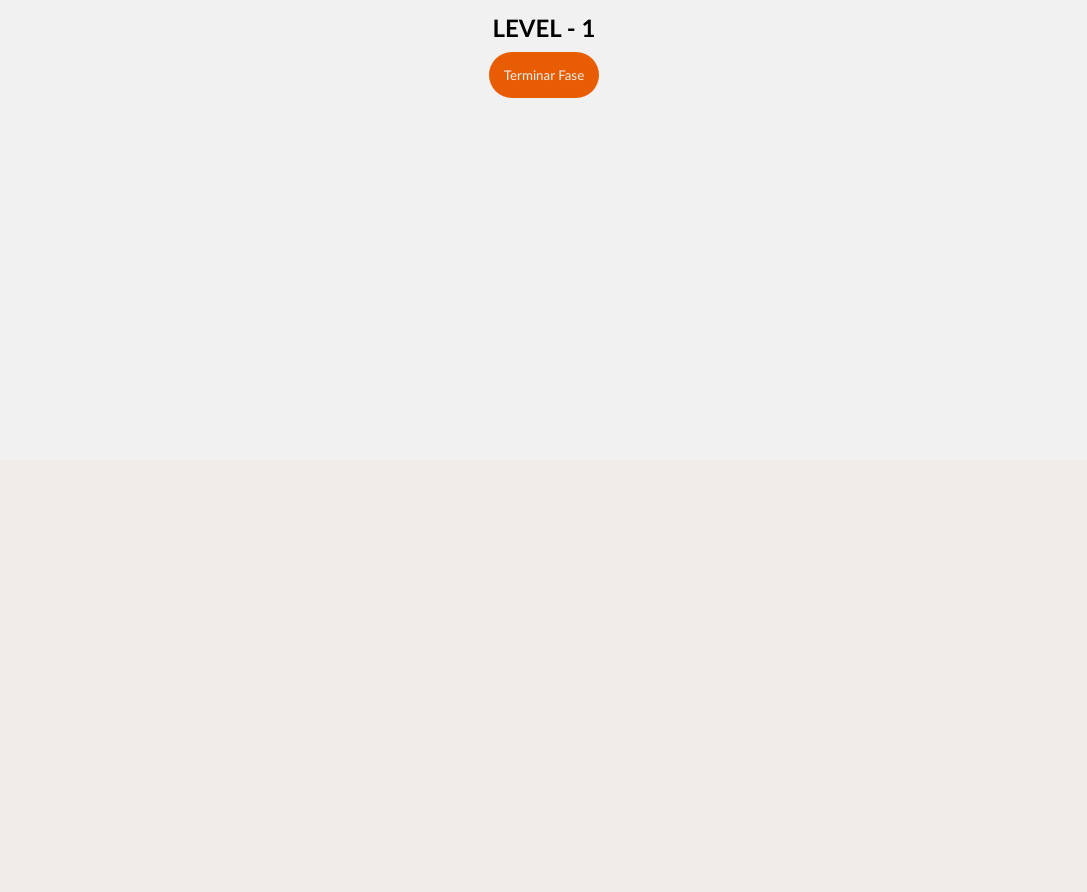
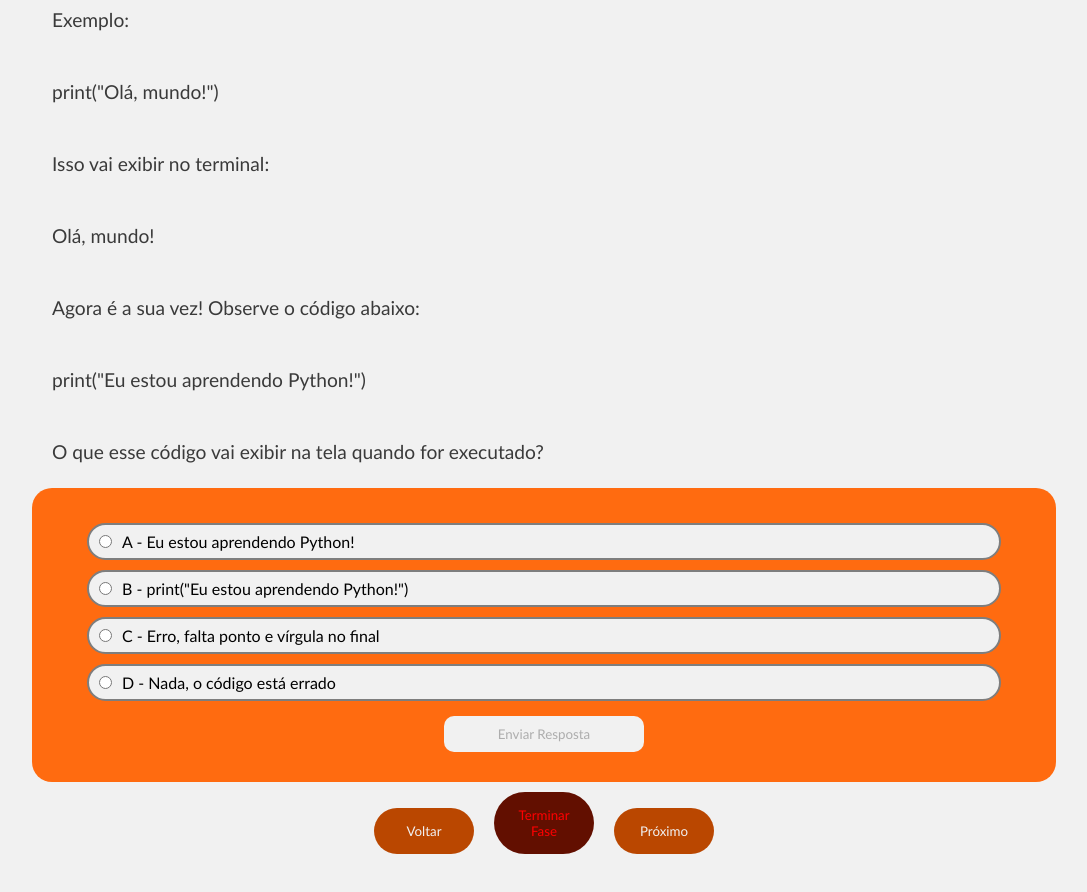
Before and after one commit to R1cardoSevero/TCC_PE_FACULDADE, a React (Vite) app in the folder TCC-PraticasExtensao/projeto-pe-faculdade/: page /fase/1 in a window 1280 px wide. Shown: the part 340-1232 px from the top of the page, without its empty margins (96-1183 px from the left). Before the commit the page ends 800 px from the top, so only its background shows below. Built offline with nearby package versions, Linux system fonts and the light colour scheme; the HTML template or start-up script is replaced by a standard one.

Commit message:
Desafios Inseridos

```diff
--- /dev/null
+++ b/TCC-PraticasExtensao/projeto-pe-faculdade/src/Desafio.jsx
@@ -0,0 +1,30 @@
+import { useState } from 'react'
+import './desafio.css'
+
+export default function Desafio(props){
+    const infoFase = props.infoDesafio
+    const alternativas = infoFase.alternativas
+    const [alternativaEscolhida, setAlternativaEscolhida] = useState(null)
+    const [acertou, setAcertou] = useState(null)
+    console.log(acertou)
+
+    function responderPergunta(){
+        if(alternativaEscolhida == infoFase.correta){
+            console.log("resposta certa")
+            setAcertou(true)
+        }else{
+            console.log("resposta errada")
+            setAcertou(false)
+        }
+    }
+
+    return <div id="desafioArticle">
+            <h1>Desafio</h1>
+            {infoFase.texto_fase.map((texto)=>(<p>{texto}</p>))}
+            <section id="alternativas">
+                {alternativas.map((alternativa)=>(<label className={alternativaEscolhida==alternativa.id?'opcaoEscolhida':null}><input type="radio" name="alternativa_escolhida" value={alternativa.id} onChange={(e)=>(setAlternativaEscolhida(e.target.value))}/>{alternativa.id} - {alternativa.texto}</label>))}
+                <button id='botaoResponder' disabled={!alternativaEscolhida} onClick={()=>(responderPergunta())}>Enviar Resposta</button>
+                {(acertou != null && acertou == false)?<p className='dicaDesafio errou'>{infoFase.se_errar}</p>:(acertou == true?<p className='dicaDesafio acertou'>{infoFase.se_acertar}</p>:null)}
+            </section>
+        </div>
+}
--- a/TCC-PraticasExtensao/projeto-pe-faculdade/src/PaginaLevel.css
+++ b/TCC-PraticasExtensao/projeto-pe-faculdade/src/PaginaLevel.css
@@ -4,14 +4,34 @@
     justify-content: center;
     flex-direction: column;
     align-items: center;
-    height: 100vh;
+    padding: 50px 0px;
 }
 
 #paginaLevel button{
+    cursor: pointer;
+}
+
+#paginaLevel .botaoNavegarDesafios{
     margin: 10px;
     padding: 15px;
     border-radius: 50px;
     border: none;
     background-color:#E85D04;
     color: #f1f1f1;
+    width: 100px;
 }
+
+#paginaLevel .botaoNavegarDesafios{
+    background-color: #ba4700;
+}
+
+#paginaLevel .terminarFase{
+    margin: 10px;
+    padding: 15px;
+    border-radius: 50px;
+    border: none;
+    background-color:#620f00;
+    color: #f1f1f1;
+    width: 100px;
+    color: red;
+}
--- a/TCC-PraticasExtensao/projeto-pe-faculdade/src/PaginaLevel.jsx
+++ b/TCC-PraticasExtensao/projeto-pe-faculdade/src/PaginaLevel.jsx
@@ -1,20 +1,35 @@
+import { useState } from 'react';
+import Desafio from './Desafio';
 import './PaginaLevel.css';
-
+import desafios from './desafios'
 import { useParams, useNavigate,useLocation } from 'react-router-dom'
 
 export default function PaginaLevel(){
     const { idFase } = useParams()
     const navigate = useNavigate()
-    const location = useLocation() // ← falta isso
+    const location = useLocation()
+    const [desafioAtual,setDesafioAtual] = useState(1)
 
     function terminarFase(xpGanho) {
         navigate('/home', { state: { id: location.state?.idUsuario, xpGanho } })
     }
 
+    function trocandoDesafio(valor){
+        console.log("TROCANDO DESAFIO")
+        console.log(valor)
+
+        const proximoValor = desafioAtual + valor;
+
+        if (proximoValor >= 1 && proximoValor <= 5) {
+            setDesafioAtual(proximoValor);
+        }
+    }
+
     return (
         <section id="paginaLevel">
             <h1>LEVEL - {idFase}</h1>
-            <button onClick={()=>(terminarFase(556))}>Terminar Fase</button>
+            {desafios.filter((desafio) => desafio.id === desafioAtual).map((desafio) => <Desafio key={desafio.id} infoDesafio={desafio} />)}
+            <span><button className='botaoNavegarDesafios' onClick={()=>(trocandoDesafio(-1))}>Voltar</button><button onClick={()=>(terminarFase(556))} className='terminarFase'>Terminar Fase</button><button className='botaoNavegarDesafios' onClick={()=>(trocandoDesafio(+1))}>Próximo</button></span>
         </section>
     )
 }
--- a/TCC-PraticasExtensao/projeto-pe-faculdade/src/PaginaLogin.css
+++ b/TCC-PraticasExtensao/projeto-pe-faculdade/src/PaginaLogin.css
@@ -1,6 +1,11 @@
 @import url('https://fonts.googleapis.com/css2?family=Press+Start+2P&family=Nunito:wght@400;600;700;800&display=swap');
 
+*{
+  margin: 0;
+  padding: 0;
+  box-sizing: border-box;
 
+}
 
 form{
     display: flex;
--- a/TCC-PraticasExtensao/projeto-pe-faculdade/src/PaginaUsuario.jsx
+++ b/TCC-PraticasExtensao/projeto-pe-faculdade/src/PaginaUsuario.jsx
@@ -53,7 +53,7 @@ export default function PaginaUsuario(props){
         <main>
             <UserInfo userImage={imagemDefaultUser} userName={dadosUsuario.username} xp={dadosUsuario.xp}/>
             <BotaoConfiguracoes onAbrirFechar={onAbrirFechar}/>
-            <AreaFases idUsuario={id} fasesConcluidas={dadosUsuario.fases_concluidas}/>
+            <AreaFases idUsuario={id} fasesConcluidas={dadosUsuario.fases_concluidas?dadosUsuario.fases_concluidas:[]}/>
             <UserXpInfo xp={dadosUsuario.xp}/>
             {abaConfiguracao && <Configuracoes onAbrirFechar={onAbrirFechar} dadosUsuario={dadosUsuario} onBuscarUsuario={buscarUsuario}  onTrocaUsername={trocandoUserName}/>}
         </main>
--- /dev/null
+++ b/TCC-PraticasExtensao/projeto-pe-faculdade/src/desafio.css
@@ -0,0 +1,81 @@
+#desafioArticle{
+    padding: 0px 10vw;
+    display: flex;
+    flex-direction: column;
+
+    p{
+        margin: 10px;
+        font-size:1.2rem;
+        line-height: 2rem;
+        padding: 10px;
+        color: #3a3a3a;
+    }
+
+    p:nth-child(3){
+        background-color: rgb(212, 99, 28);
+        color: #f1f1f1;
+    }
+
+    h1{
+        margin: 20px;
+        text-align: center;
+    }
+}
+
+#alternativas{
+    display: flex;
+    flex-direction: column;
+    background-color: #ff6b10;
+    border-radius: 20px;
+    padding: 30px 50px;
+}
+
+#alternativas input{
+    margin: 10px;
+}
+
+#alternativas label{
+    background-color: #f1f1f1;
+    margin: 5px;
+    border: 2px solid rgb(126, 126, 126);
+    border-radius: 20px;
+}
+
+#alternativas label:hover{
+    background-color: #d9d9d9;
+}
+
+#desafioArticle #botaoResponder{
+    width: fit-content;
+    padding: 10px 20px;
+    border-radius: 0;
+    border: none;
+    margin: 10px auto 0px auto;
+    background-color:#f1f1f1;
+    border-radius: 10px;
+    width: 200px;
+}
+
+#desafioArticle #botaoResponder:hover{
+    background-color:#b9b9b9;
+}
+
+#desafioArticle .opcaoEscolhida{
+    background-color: #E85D04;
+    color: #f1f1f1;
+    border-color: #613204;
+}
+
+#desafioArticle .acertou{
+    background-color: rgb(79, 191, 45);
+    color: #f1f1f1;
+    text-align: center;
+    border-radius: 20px;
+}
+
+#desafioArticle .errou{
+    background-color: rgb(218, 18, 18);
+    color: #f1f1f1;
+    text-align: center;
+    border-radius: 20px;
+}
--- /dev/null
+++ b/TCC-PraticasExtensao/projeto-pe-faculdade/src/desafios.js
@@ -0,0 +1,138 @@
+
+const desafios = [
+  {
+    id: 1,
+    id_fase: 1,
+    texto_fase: [
+      'Bem-vindo ao seu primeiro desafio de Python!',
+      ' Em Python, para mostrar uma mensagem na tela, usamos a função print(). Ela é uma das funções mais usadas na linguagem e é perfeita para exibir textos, números e resultados.',
+      'Exemplo:',
+      '  print("Olá, mundo!")',
+      'Isso vai exibir no terminal:',
+      '  Olá, mundo!',
+      'Agora é a sua vez! Observe o código abaixo:',
+      '  print("Eu estou aprendendo Python!")',
+      'O que esse código vai exibir na tela quando for executado?',
+    ],
+    alternativas: [
+      { id: "A", texto: 'Eu estou aprendendo Python!' },
+      { id: "B", texto: 'print("Eu estou aprendendo Python!")' },
+      { id: "C", texto: 'Erro, falta ponto e vírgula no final' },
+      { id: "D", texto: 'Nada, o código está errado' },
+    ],
+    correta: "A",
+    se_errar: 'Quase lá! Lembre-se que a função print() exibe apenas o conteúdo que está dentro das aspas, sem mostrar a função em si. Tente novamente!',
+    se_acertar: 'Parabéns! Você acertou! 🎉',
+  },
+  {
+    id: 2,
+    id_fase: 1,
+    texto_fase: [
+      '🐍 Agora vamos falar sobre variáveis!',
+      'Uma variável é como uma caixinha onde você guarda um valor para usar depois. Em Python, criar uma variável é muito simples — basta escolher um nome e atribuir um valor usando o sinal de igual (=).',
+      'Exemplo:',
+      '  nome = "Maria"',
+      '  print(nome)',
+      'Isso vai exibir:',
+      '  Maria',
+      'Observe o código abaixo:',
+      '  idade = 25',
+      '  print(idade)',
+      'O que será exibido na tela quando esse código for executado?',
+    ],
+    alternativas: [
+      { id: "A", texto: '"idade"' },
+      { id: "B", texto: 'idade = 25' },
+      { id: "C", texto: '25' },
+      { id: "D", texto: 'Erro, números não podem ser guardados em variáveis' },
+    ],
+    correta: "C",
+    se_errar: 'Atenção! Quando usamos print() com o nome de uma variável (sem aspas), o Python exibe o valor guardado nela, não o nome. Tente novamente!',
+    se_acertar: 'Parabéns! Você acertou! 🎉',
+  },
+  {
+    id: 3,
+    id_fase: 1,
+    texto_fase: [
+      '🐍 Hora de aprender sobre tipos de dados!',
+      'Em Python, existem diferentes tipos de dados. Os mais comuns para iniciantes são:',
+      '• String (str): textos, sempre entre aspas. Ex: "olá"',
+      '• Inteiro (int): números sem casas decimais. Ex: 10',
+      '• Float: números com casas decimais. Ex: 3.14',
+      '• Booleano (bool): verdadeiro ou falso. Ex: True ou False',
+      'Observe as variáveis abaixo:',
+      '  a = "Python"',
+      '  b = 42',
+      '  c = 3.14',
+      '  d = True',
+      'Qual dessas variáveis é do tipo String (str)?',
+    ],
+    alternativas: [
+      { id: "A", texto: 'b' },
+      { id: "B", texto: 'c' },
+      { id: "C", texto: 'd' },
+      { id: "D", texto: 'a' },
+    ],
+    correta: "D",
+    se_errar: "Quase! Strings são textos que ficam entre aspas (\" \" ou ' '). Olhe novamente para as variáveis e veja qual delas tem um texto entre aspas.",
+    se_acertar: 'Parabéns! Você acertou! 🎉',
+  },
+  {
+    id: 4,
+    id_fase: 1,
+    texto_fase: [
+      '🐍 Vamos praticar operações matemáticas!',
+      'Python pode funcionar como uma calculadora poderosa. Os operadores matemáticos básicos são:',
+      '  +  →  soma',
+      '  -  →  subtração',
+      '  *  →  multiplicação',
+      '  /  →  divisão',
+      'Exemplo:',
+      '  resultado = 10 + 5',
+      '  print(resultado)',
+      'Isso exibe: 15',
+      'Agora observe o código abaixo:',
+      '  x = 8',
+      '  y = 3',
+      '  print(x * y)',
+      'Qual será o resultado exibido na tela?',
+    ],
+    alternativas: [
+      { id: "A", texto: '83' },
+      { id: "B", texto: '11' },
+      { id: "C", texto: '24' },
+      { id: "D", texto: '5' },
+    ],
+    correta: "C",
+    se_errar: 'Atenção! O operador * em Python representa multiplicação, não concatenação. Então 8 * 3 significa 8 vezes 3. Tente calcular novamente!',
+    se_acertar: 'Parabéns! Você acertou! 🎉',
+  },
+  {
+    id: 5,
+    id_fase: 1,
+    texto_fase: [
+      '🐍 Desafio final da fase 1: entrada de dados com input()!',
+      'Além de exibir informações com print(), o Python também consegue receber informações do usuário usando a função input(). Ela pausa o programa e espera que o usuário digite algo.',
+      'Exemplo:',
+      '  nome = input("Qual é o seu nome? ")',
+      '  print("Olá, " + nome + "!")',
+      'Se o usuário digitar "Carlos", o programa exibirá:',
+      '  Olá, Carlos!',
+      'Agora observe o código abaixo:',
+      '  linguagem = input("Qual linguagem você está aprendendo? ")',
+      '  print("Você está aprendendo " + linguagem)',
+      'Se o usuário digitar "Python", o que será exibido na tela?',
+    ],
+    alternativas: [
+      { id: "A", texto: 'Você está aprendendo linguagem' },
+      { id: "B", texto: 'Você está aprendendo "Python"' },
+      { id: "C", texto: 'Você está aprendendo Python' },
+      { id: "D", texto: 'Erro, não é possível juntar textos com o operador +' },
+    ],
+    correta: "C",
+    se_errar: 'Quase lá! O operador + entre strings serve para juntá-las (concatenação). O valor que o usuário digitou é guardado na variável sem as aspas. Tente novamente!',
+    se_acertar: 'Parabéns! Você acertou! 🎉',
+  },
+];
+
+export default desafios;
--- a/TCC-PraticasExtensao/projeto-pe-faculdade/src/infoFase.jsx
+++ b/TCC-PraticasExtensao/projeto-pe-faculdade/src/infoFase.jsx
@@ -4,13 +4,14 @@ import { useNavigate } from 'react-router-dom'
 export default function InfoFaseSection(props){
     const fase = props.InformacoesFase
     const navigate = useNavigate()
+    const idUsuario = props.idUsuario
 
     function fecharJanela(){
         props.onAbrirFecharInfo()
     }
 
     function iniciarFase(idFase) {
-        navigate(`/fase/${idFase}`, { state: { idUsuario: 23 } }) //NUMERO FIXO
+        navigate(`/fase/${idFase}`, { state: {idUsuario:idUsuario} }) //NUMERO FIXO
     }
 
     return(
```
